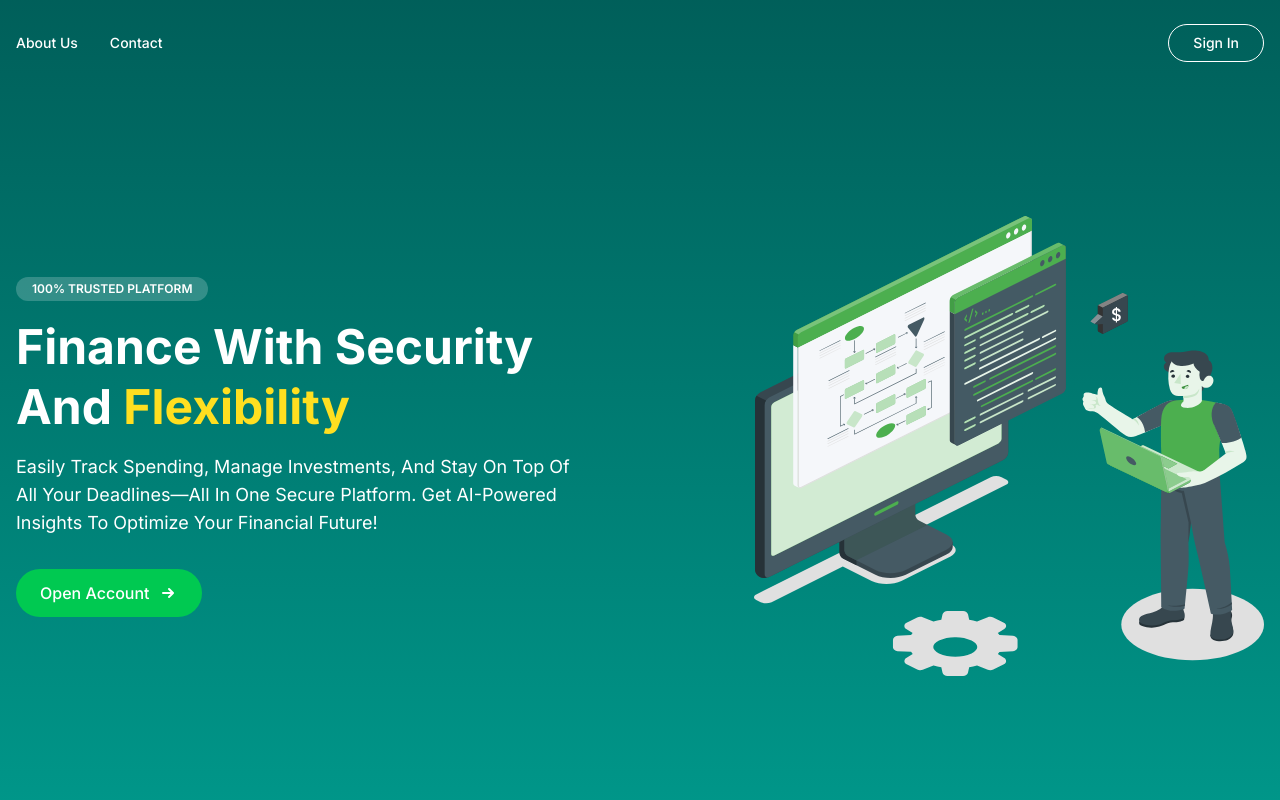
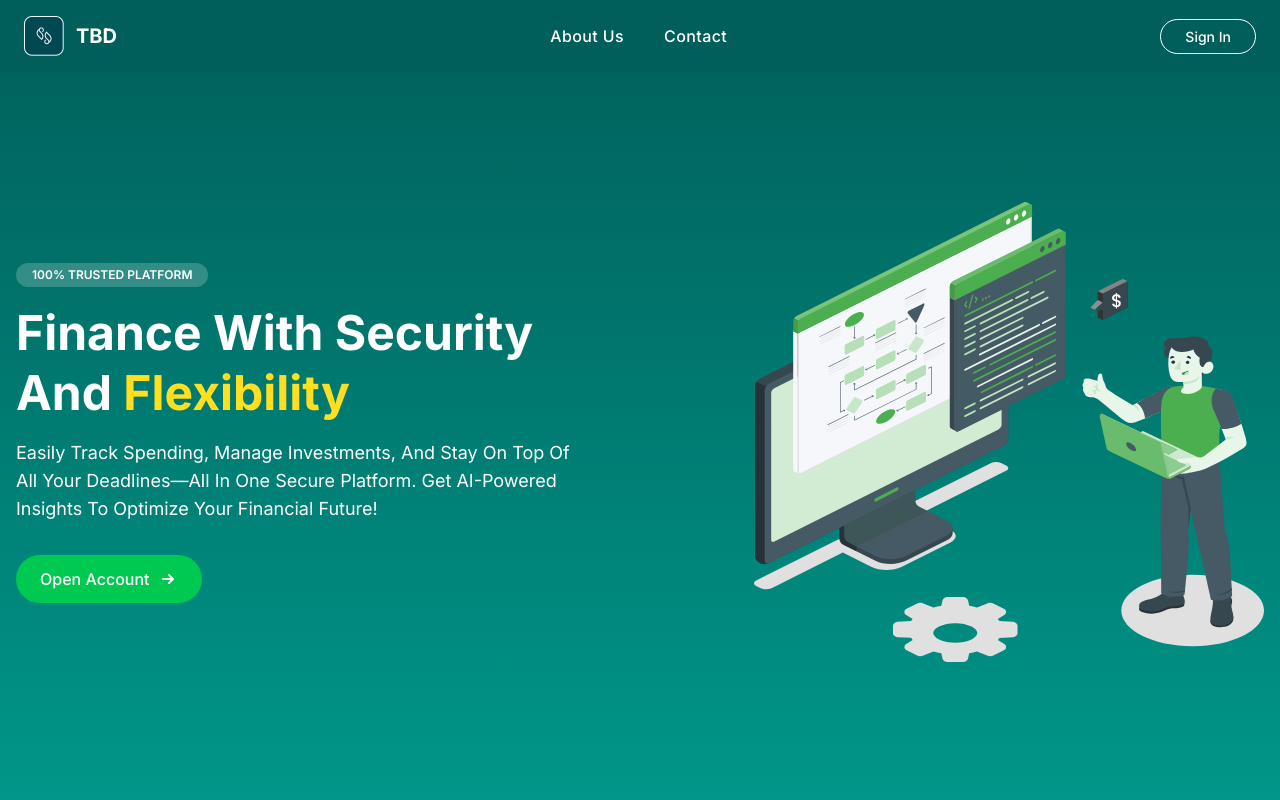
Before and after one commit to SE-Group23/Finance-Manager-, a React (Vite) app in the folder frontend/: page / in a window 1280 px wide. Shown: the top 800 px of the page. Built offline with nearby package versions, Linux system fonts and the light colour scheme; no server answers.

Commit message:
logo - landing page

```diff
--- a/frontend/src/components/NavBar.tsx
+++ b/frontend/src/components/NavBar.tsx
@@ -1,28 +1,78 @@
+// import type React from "react"
+// import { Link } from "react-router-dom"
+// import logo from "../assets/logo.png" // ✅ Import the logo
+
+// const Navbar: React.FC = () => {
+//   return (
+//     <nav className="container mx-auto flex items-center justify-between px-4 py-6">
+//       <div className="flex items-center space-x-8">
+//         {/* ✅ Logo + Brand Name */}
+//         <Link to="/" className="flex items-center space-x-2">
+//           <img src={logo} alt="Logo" className="h-10 w-auto" />
+//           <span className="text-white font-bold text-xl">TBD</span>
+//         </Link>
+
+//         {/* Navigation Links */}
+//         <Link to="/about" className="text-sm font-medium hover:text-green-300">
+//           About Us
+//         </Link>
+//         <Link to="/contact" className="text-sm font-medium hover:text-green-300">
+//           Contact
+//         </Link>
+//       </div>
+
+//       {/* Sign In button */}
+//       <Link
+//         to="/login"
+//         className="rounded-full border border-white px-6 py-2 text-sm font-medium hover:bg-white hover:text-teal-800"
+//       >
+//         Sign In
+//       </Link>
+//     </nav>
+//   )
+// }
+
+// export default Navbar
+
 import type React from "react"
-import { Link } from "react-router-dom"
+import logo from "../assets/logo.png" // ✅ Import the logo
 
-const Navbar: React.FC = () => {
+
+const NavBar: React.FC = () => {
   return (
-    <nav className="container mx-auto flex items-center justify-between px-4 py-6">
-      <div className="flex items-center space-x-8">
-        {/* <a href="#" className="text-sm font-medium hover:text-green-300">
-          Explore
-        </a> */}
-        <Link to="/about" className="text-sm font-medium hover:text-green-300">
-          About Us
-        </Link>
-        <Link to="/contact" className="text-sm font-medium hover:text-green-300">
-          Contact
-        </Link>
+    <nav className="w-full py-4 px-6 bg-teal-800">
+      <div className="container mx-auto">
+        <div className="flex items-center justify-between">
+          <div className="flex items-center">
+          <img src={logo} alt="Logo" className="h-10 w-auto" />
+            <span className="ml-3 text-xl font-bold text-white">TBD</span>
+          </div>
+          <div className="hidden md:flex items-center">
+            <a
+              href="#"
+              className="text-white hover:text-green-300 px-5 py-2 text-base font-medium tracking-wide transition-colors"
+            >
+              About Us
+            </a>
+            <a
+              href="#"
+              className="text-white hover:text-green-300 px-5 py-2 text-base font-medium tracking-wide transition-colors"
+            >
+              Contact
+            </a>
+          </div>
+          <div>
+            <a
+              href="#"
+              className="rounded-full border border-white px-6 py-2 text-sm font-medium text-white hover:bg-white hover:text-teal-800 transition-colors"
+            >
+              Sign In
+            </a>
+          </div>
+        </div>
       </div>
-      <Link
-        to="/login"
-        className="rounded-full border border-white px-6 py-2 text-sm font-medium hover:bg-white hover:text-teal-800"
-      >
-        Sign In
-      </Link>
     </nav>
   )
 }
 
-export default Navbar
+export default NavBar
```
